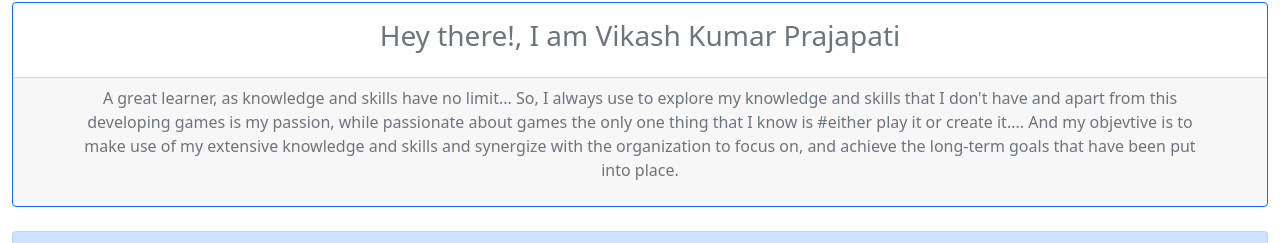
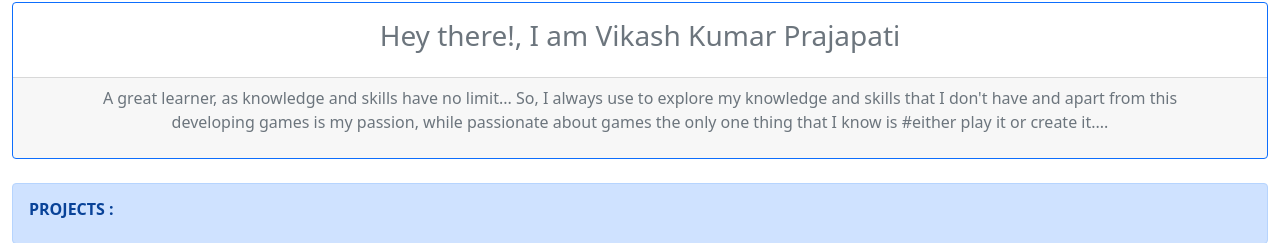
Before and after one commit to Pikachu-Vikku/PavilionEnd.com, a plain HTML site: page index.html in a window 1280 px wide. Shown: the part 632-875 px from the top of the page. Drawn offline with nearby package versions, Linux system fonts and the light colour scheme.

Commit message:
Update index.html

```diff
--- a/index.html
+++ b/index.html
@@ -127,10 +127,7 @@
           <p>A great learner, as knowledge and skills have no limit...
             So, I always use to explore my knowledge and skills that I don't have and apart from this developing games
             is my passion, while passionate about games the only one thing that I know is #either play it or create
-            it....
-            And my objevtive is to make use of my extensive knowledge and skills and synergize with the organization
-            to
-            focus on, and achieve the long-term goals that have been put into place.</p>
+            it....</p>
         </div>
       </div>
     </div>
```
